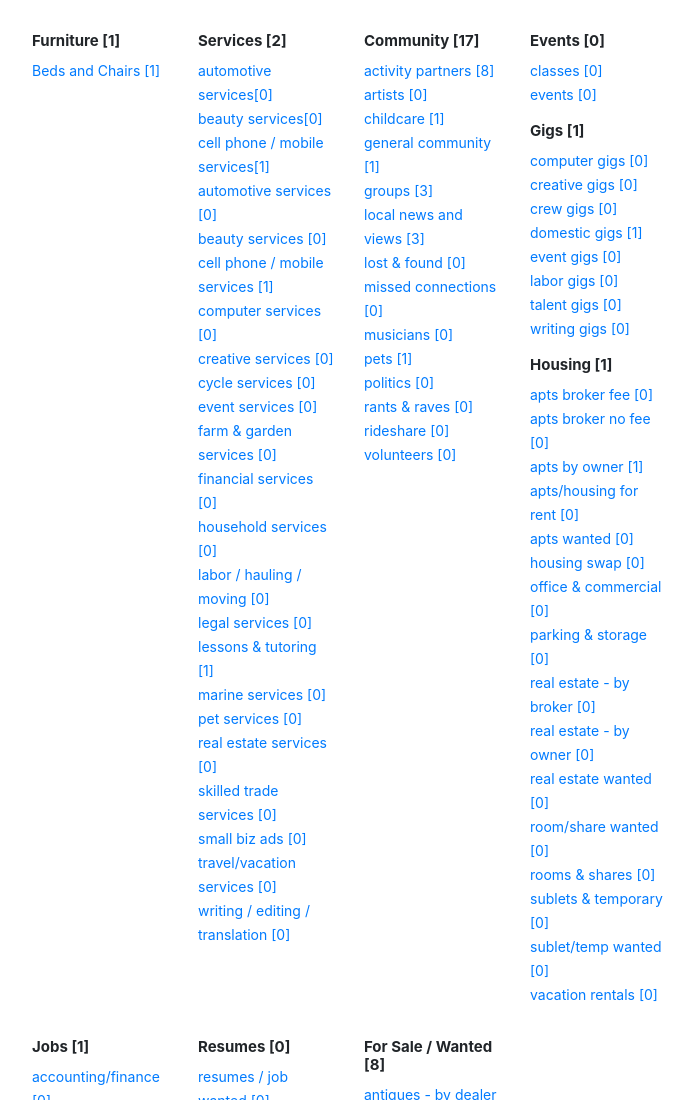
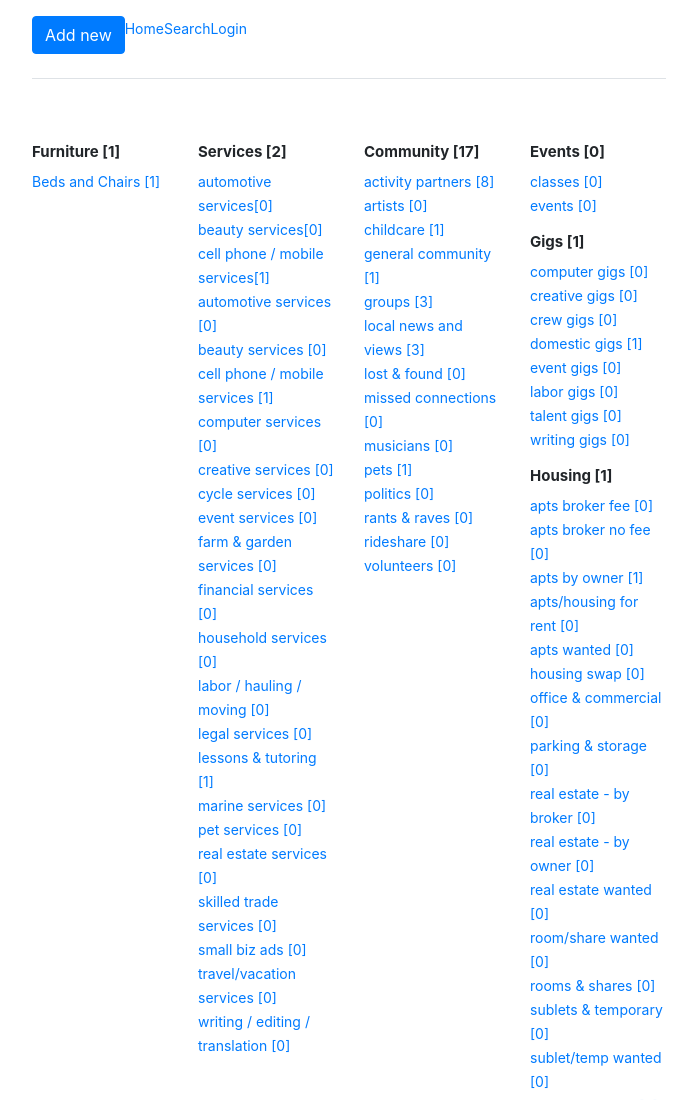
Before and after one commit to muhammadsalif/E-Commerce-FrontEnd, a plain HTML site: page index.html in a window 1280 px wide. Shown: the top 1100 px of the page, without its empty margins (291-988 px from the left). Drawn offline with nearby package versions, Linux system fonts and the light colour scheme.

Commit message:
Working on navbar

```diff
--- a/index.html
+++ b/index.html
@@ -11,6 +11,26 @@
 
 <body>
     <div class="container px-5 my-3">
+        <header class="w-100 border-bottom pb-4 mb-5">
+            <nav>
+                <ul class="nav ">
+                    <li class="active">
+                        <a class="btn btn-primary" href="#">Add new</a>
+                    </li>
+                    <li class="active">
+                        <a class="" href="#">Home</a>
+                    </li>
+                    <li class="active">
+                        <a class="" href="#">Search</a>
+                    </li>
+                    <li class="active">
+                        <a class="" href="#">Login</a>
+                    </li>
+                </ul>
+            </nav>
+        </header>
+
+
         <div class="row">
             <div class="mt-3 col-md-3">
                 <h4 class="font-weight-bold">
```
